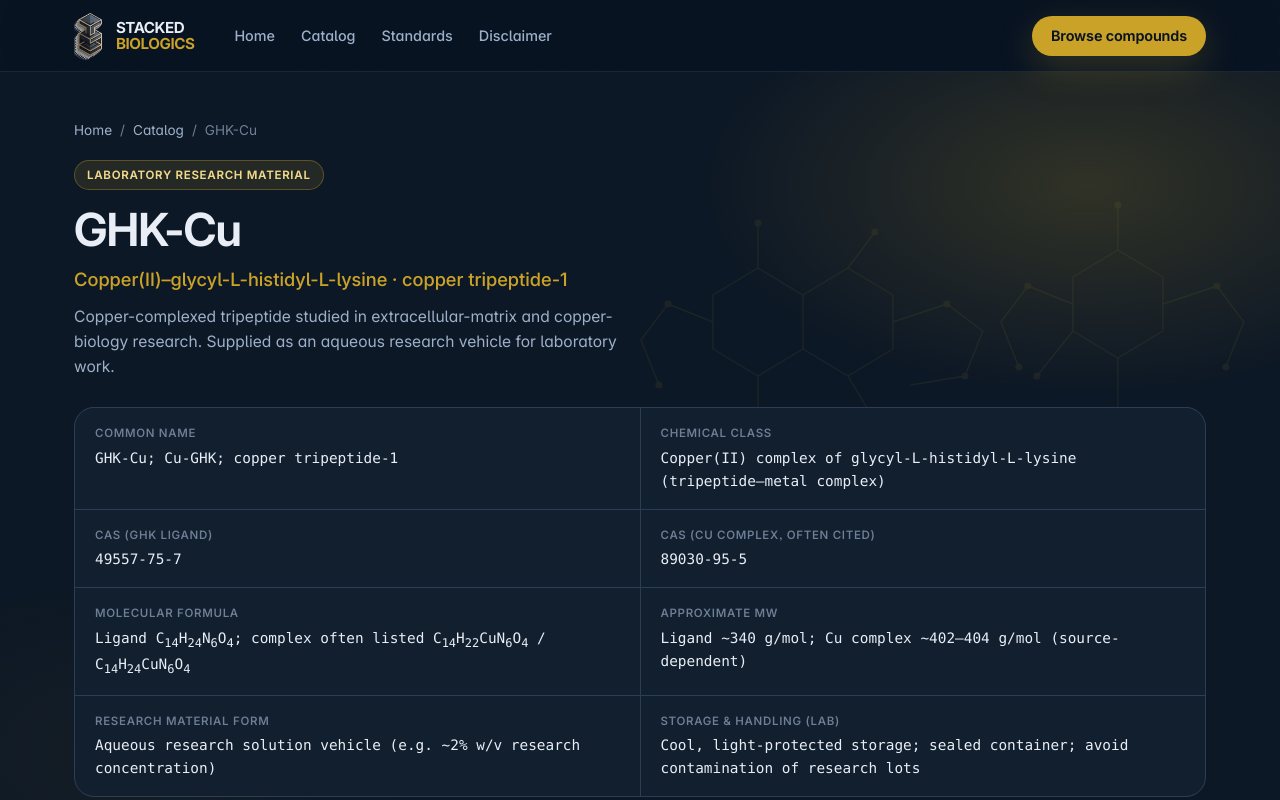
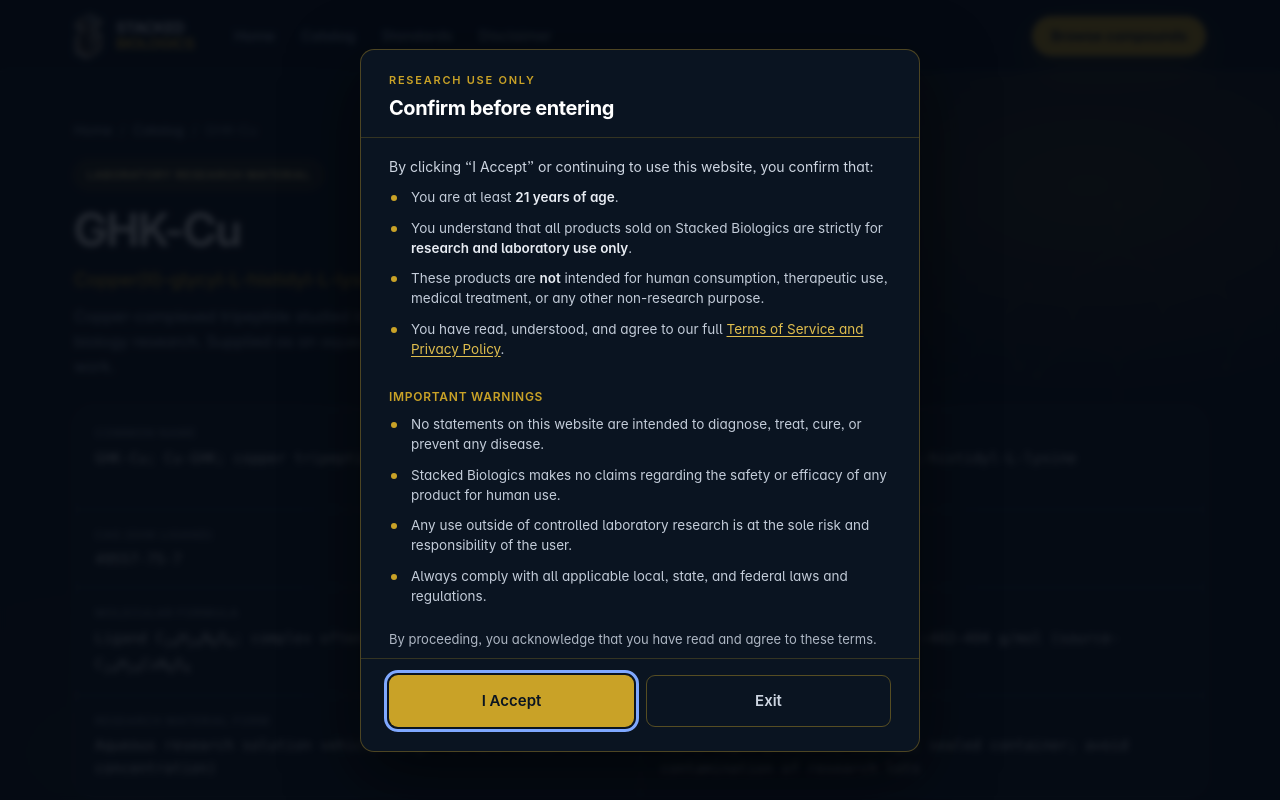
Before and after one commit to Kravman69/stackedbiologics-website, a plain HTML site: page ghk-cu.html in a window 1280 px wide. Shown: the top 800 px of the page. Drawn offline with Linux system fonts and the light colour scheme.

Commit message:
Add age gate script to ghk-cu.html

```diff
--- a/ghk-cu.html
+++ b/ghk-cu.html
@@ -8,6 +8,7 @@
 <meta name="theme-color" content="#0a1421">
 <link rel="icon" href="favicon.svg" type="image/svg+xml">
 <link rel="stylesheet" href="assets/styles.css">
+<script src="assets/age-gate.js" defer></script>
 </head>
 <body>
 
```
